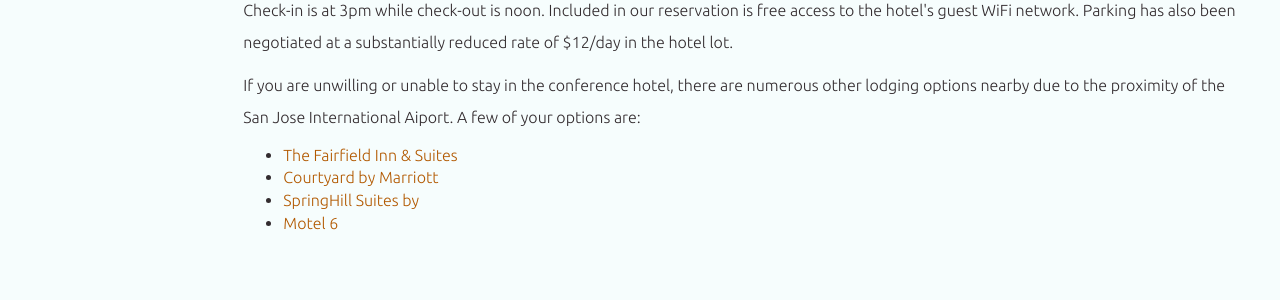
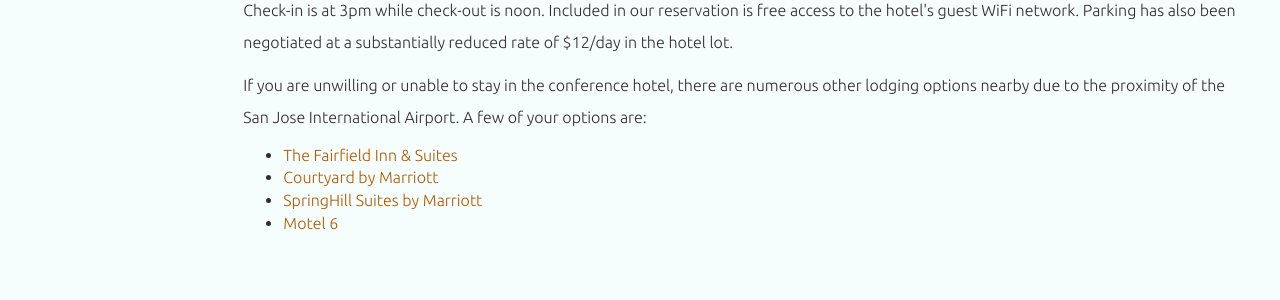
Before and after one commit to code4lib/2019.code4lib.org, a Jekyll site: the page built from general-info/venues/index.html, in a window 1280 px wide. Shown: the part 866-1166 px from the top of the page. Built offline with Jekyll 4.4.1, drawn with Linux system fonts in a browser that asks for light colours; some web fonts are replaced.

```diff
--- a/general-info/venues/hotel.html
+++ b/general-info/venues/hotel.html
@@ -7,7 +7,7 @@
 
         <div class="col-xs-6">
             <a href="http://doubletree3.hilton.com/en/hotels/california/doubletree-by-hilton-hotel-san-jose-JOSE-DT/index.html">
-            <img class="img-responsive" src="/assets/img/venues/doubletree.jpg" alt="DoubleTree San Joses"></a>
+            <img class="img-responsive" src="/assets/img/venues/doubletree.jpg" alt="DoubleTree San Jose"></a>
         </div>
 
         <div class="col-xs-6">
@@ -33,12 +33,12 @@
             Check-in is at 3pm while check-out is noon. Included in our reservation is free access to the hotel's guest WiFi network. Parking has also been negotiated at a substantially reduced rate of $12/day in the hotel lot.
         </p>
         <p>
-            If you are unwilling or unable to stay in the conference hotel, there are numerous other lodging options nearby due to the proximity of the San Jose International Aiport. A few of your options are:
+            If you are unwilling or unable to stay in the conference hotel, there are numerous other lodging options nearby due to the proximity of the San Jose International Airport. A few of your options are:
         </p>
         <ul>
             <li><a href="https://www.marriott.com/hotels/travel/sjcfi-fairfield-inn-and-suites-san-jose-airport/">The Fairfield Inn & Suites</a></li>
             <li><a href="https://www.marriott.com/hotels/travel/sjcca-courtyard-san-jose-airport/">Courtyard by Marriott</a></li>
-            <li><a href="https://www.marriott.com/hotels/travel/sjcjs-springhill-suites-san-jose-airport/">SpringHill Suites by <Marriott></Marriott></a></li>
+            <li><a href="https://www.marriott.com/hotels/travel/sjcjs-springhill-suites-san-jose-airport/">SpringHill Suites by Marriott</a></li>
             <li><a href="https://www.motel6.com/en/motels.ca.san-jose.1007.html">Motel 6</a></li>
         </ul>
     </div>
--- a/prospectus/index.html
+++ b/prospectus/index.html
@@ -13,7 +13,7 @@ published: true
                     <img src="{{ site.baseurl }}/assets/img/persistent/prospectus-collage.jpg" title="Credit sdellis on Twitter" alt="Code4Lib Collage" width="100%">
                 </p>
                 <p>
-                  The Code4Lib {{site.data.conf.year}} Conference, scheduled for February 19-22, 2019 in San Jose, CA, presents an opportunity for vendors, organizations, libraries, and projects to show their support for open and collaborative solutions for higher education, libraries, museums, and archives by providing financial support and attending the conference.
+                  The Code4Lib {{site.data.conf.year}} Conference, scheduled for February 19-22, 2019 in {{site.data.conf.location}}, presents an opportunity for vendors, organizations, libraries, and projects to show their support for open and collaborative solutions for higher education, libraries, museums, and archives by providing financial support and attending the conference.
                 </p>
                 <a class="btn btn-primary btn-lg" href="http://www.cvent.com/d/pgqp3w/4W">Sponsor Code4Lib 2019</a>
 
```
